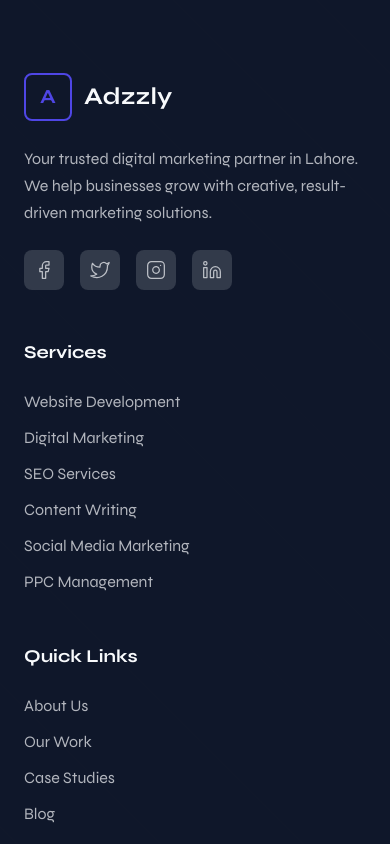
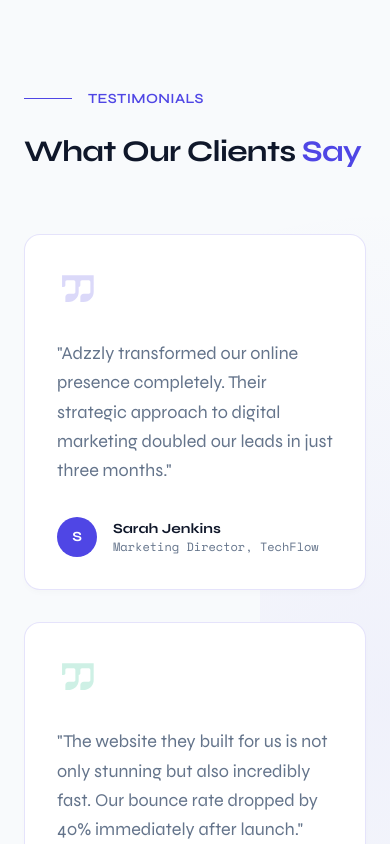
Before and after one commit to mooojn/pk-marketing, a Next.js app: page / in a window 390 px wide. Shown: the part 8460-9304 px from the top of the page. Built offline with nearby package versions, Linux system fonts and the light colour scheme.

Commit message:
Add testimonials

```diff
--- /dev/null
+++ b/app/components/Testimonials.tsx
@@ -0,0 +1,162 @@
+"use client";
+
+import React, { useState } from 'react';
+
+const Testimonials = () => {
+    const [hoveredIndex, setHoveredIndex] = useState<number | null>(null);
+
+    const testimonials = [
+        {
+            quote: "Adzzly transformed our online presence completely. Their strategic approach to digital marketing doubled our leads in just three months.",
+            author: "Sarah Jenkins",
+            role: "Marketing Director",
+            company: "TechFlow",
+            accent: "var(--accent-warm)" // Indigo
+        },
+        {
+            quote: "The website they built for us is not only stunning but also incredibly fast. Our bounce rate dropped by 40% immediately after launch.",
+            author: "Michael Chen",
+            role: "CEO",
+            company: "Vertex Innovations",
+            accent: "var(--accent-sage)" // Emerald
+        },
+        {
+            quote: "Professional, creative, and data-driven. The team at Adzzly really understands how to connect with audiences in the digital age.",
+            author: "Emma Rodriguez",
+            role: "Founder",
+            company: "Spherule",
+            accent: "var(--accent-coral)" // Rose
+        }
+    ];
+
+    return (
+        <section className="relative py-24 lg:py-32 overflow-hidden" style={{ background: 'var(--bg-secondary)' }}>
+
+            {/* Background Decor */}
+            <div
+                className="absolute top-0 right-0 w-1/3 h-full opacity-5 pointer-events-none"
+                style={{
+                    background: `radial-gradient(circle at 100% 50%, var(--accent-warm), transparent 70%)`
+                }}
+            />
+
+            <div className="relative z-10 max-w-7xl mx-auto px-6 lg:px-12">
+
+                {/* Section Header */}
+                <div className="max-w-3xl mb-16">
+                    <div className="flex items-center gap-4 mb-6">
+                        <div
+                            className="h-px w-12"
+                            style={{ background: 'var(--accent-warm)' }}
+                        />
+                        <span
+                            className="text-sm font-semibold tracking-wide uppercase"
+                            style={{
+                                fontFamily: 'var(--font-display)',
+                                color: 'var(--accent-warm)'
+                            }}
+                        >
+                            Testimonials
+                        </span>
+                    </div>
+
+                    <h2
+                        className="text-3xl md:text-4xl lg:text-5xl font-bold leading-tight tracking-tight mb-6"
+                        style={{
+                            fontFamily: 'var(--font-display)',
+                            color: 'var(--text-primary)'
+                        }}
+                    >
+                        What Our Clients <span style={{ color: 'var(--accent-warm)' }}>Say</span>
+                    </h2>
+                </div>
+
+                {/* Testimonials Grid */}
+                <div className="grid grid-cols-1 md:grid-cols-3 gap-8">
+                    {testimonials.map((testimonial, index) => (
+                        <div
+                            key={index}
+                            className="group relative p-8 lg:p-10 rounded-2xl transition-all duration-500"
+                            style={{
+                                background: '#FFFFFF',
+                                border: '1px solid var(--border-subtle)',
+                                boxShadow: hoveredIndex === index
+                                    ? '0 20px 40px -10px rgba(0, 0, 0, 0.08)'
+                                    : '0 4px 6px -1px rgba(0, 0, 0, 0.02)',
+                                transform: hoveredIndex === index ? 'translateY(-5px)' : 'translateY(0)'
+                            }}
+                            onMouseEnter={() => setHoveredIndex(index)}
+                            onMouseLeave={() => setHoveredIndex(null)}
+                        >
+                            {/* Quote Icon */}
+                            <div className="mb-8">
+                                <svg
+                                    width="40"
+                                    height="40"
+                                    viewBox="0 0 24 24"
+                                    fill="none"
+                                    xmlns="http://www.w3.org/2000/svg"
+                                    style={{ color: testimonial.accent, opacity: 0.2 }}
+                                >
+                                    <path d="M14.017 21L14.017 18C14.017 16.8954 14.9124 16 16.017 16H19.017C19.5693 16 20.017 15.5523 20.017 15V9C20.017 8.44772 19.5693 8 19.017 8H15.017C14.4647 8 14.017 8.44772 14.017 9V11C14.017 11.5523 13.5693 12 13.017 12H12.017V5H22.017V15C22.017 18.3137 19.3307 21 16.017 21H14.017ZM5.01697 21L5.01697 18C5.01697 16.8954 5.9124 16 7.01697 16H10.017C10.5693 16 11.017 15.5523 11.017 15V9C11.017 8.44772 10.5693 8 10.017 8H6.01697C5.46468 8 5.01697 8.44772 5.01697 9V11C5.01697 11.5523 4.56925 12 4.01697 12H3.01697V5H13.017V15C13.017 18.3137 10.3307 21 7.01697 21H5.01697Z" fill="currentColor" />
+                                </svg>
+                            </div>
+
+                            {/* Quote Text */}
+                            <p
+                                className="text-lg leading-relaxed mb-8"
+                                style={{
+                                    fontFamily: 'var(--font-display)',
+                                    color: 'var(--text-muted)'
+                                }}
+                            >
+                                "{testimonial.quote}"
+                            </p>
+
+                            {/* Author Info */}
+                            <div className="flex items-center gap-4">
+                                <div
+                                    className="w-10 h-10 rounded-full flex items-center justify-center text-sm font-bold text-white"
+                                    style={{ background: testimonial.accent }}
+                                >
+                                    {testimonial.author.charAt(0)}
+                                </div>
+                                <div>
+                                    <h4
+                                        className="font-bold text-sm"
+                                        style={{
+                                            fontFamily: 'var(--font-display)',
+                                            color: 'var(--text-primary)'
+                                        }}
+                                    >
+                                        {testimonial.author}
+                                    </h4>
+                                    <p
+                                        className="text-xs"
+                                        style={{
+                                            fontFamily: 'var(--font-mono)',
+                                            color: 'var(--text-muted)'
+                                        }}
+                                    >
+                                        {testimonial.role}, {testimonial.company}
+                                    </p>
+                                </div>
+                            </div>
+
+                            {/* Hover Line */}
+                            <div
+                                className="absolute bottom-0 left-0 h-1 transition-all duration-500 ease-out"
+                                style={{
+                                    width: hoveredIndex === index ? '100%' : '0%',
+                                    background: testimonial.accent
+                                }}
+                            />
+                        </div>
+                    ))}
+                </div>
+            </div>
+        </section>
+    );
+};
+
+export default Testimonials;
--- a/app/page.tsx
+++ b/app/page.tsx
@@ -5,6 +5,7 @@ import Link from "next/link";
 import Pricing from "./components/Pricing";
 import DetailedServices from "./components/DetailedServices";
 import BrandSlider from "./components/BrandSlider";
+import Testimonials from "./components/Testimonials";
 
 export default function Home() {
   const [isLoaded, setIsLoaded] = useState(false);
@@ -774,6 +775,9 @@ export default function Home() {
 
       <Pricing />
 
+      {/* Testimonials */}
+      <Testimonials />
+
       {/* Footer */}
       <footer
         className="relative pt-20 pb-8 overflow-hidden"
```
